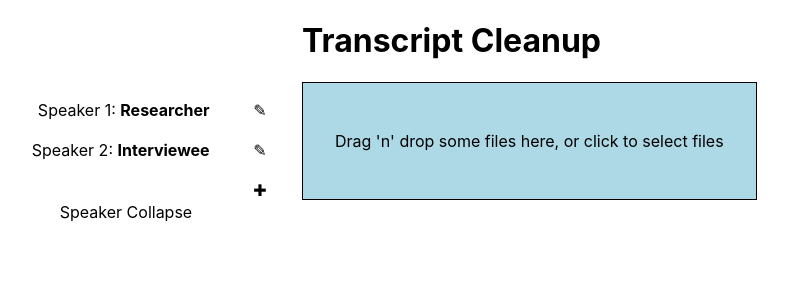
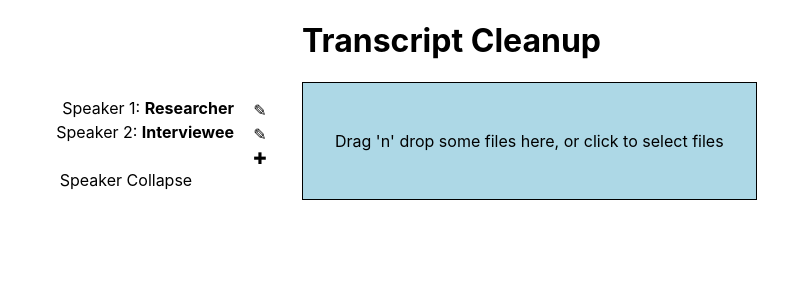
Before and after one commit to KarlHenrik/transcript-cleanup, a React (Create React App) app: page / in a window 1280 px wide. Shown: the top 300 px of the page, without its empty margins (50-838 px from the left). Built offline with nearby package versions, Linux system fonts and the light colour scheme.

Commit message:
fixed some formatting issues

```diff
--- a/src/Components/SpeakerSettings.js
+++ b/src/Components/SpeakerSettings.js
@@ -5,7 +5,7 @@ function SpeakerSettings(props) {
     const [input, setInput] = useState("");
     const [editing, setEditing] = useState("");
     const [removing, setRemoving] = useState(false);
-    const [inputAdding, setInputAdding] = useState(false);
+    const [inputAdding, setInputAdding] = useState("");
     const [adding, setAdding] = useState(false);
     const speakers = props.speakers;
 
@@ -46,7 +46,7 @@ function SpeakerSettings(props) {
         {speakers[0].map((s, idx) =>
         <div className='SpeakersBox'>
 
-        {editing !== idx && <div key={idx} className='Speaker'>Speaker {idx + 1}: <b>{s}</b></div>}
+        {editing !== idx && <div key={idx}>Speaker {idx + 1}: <b>{s}</b></div>}
         {editing === idx && <input value={input} onInput={e => setInput(e.target.value)} onKeyDown={keyPress} placeholder={s} className="SpeakerInput"/>}
 
         {editing !== idx && <span onClick={() => {setEditing(idx); setInput(speakers[0][idx])}} className="Edit">&#9998;</span>}
```
